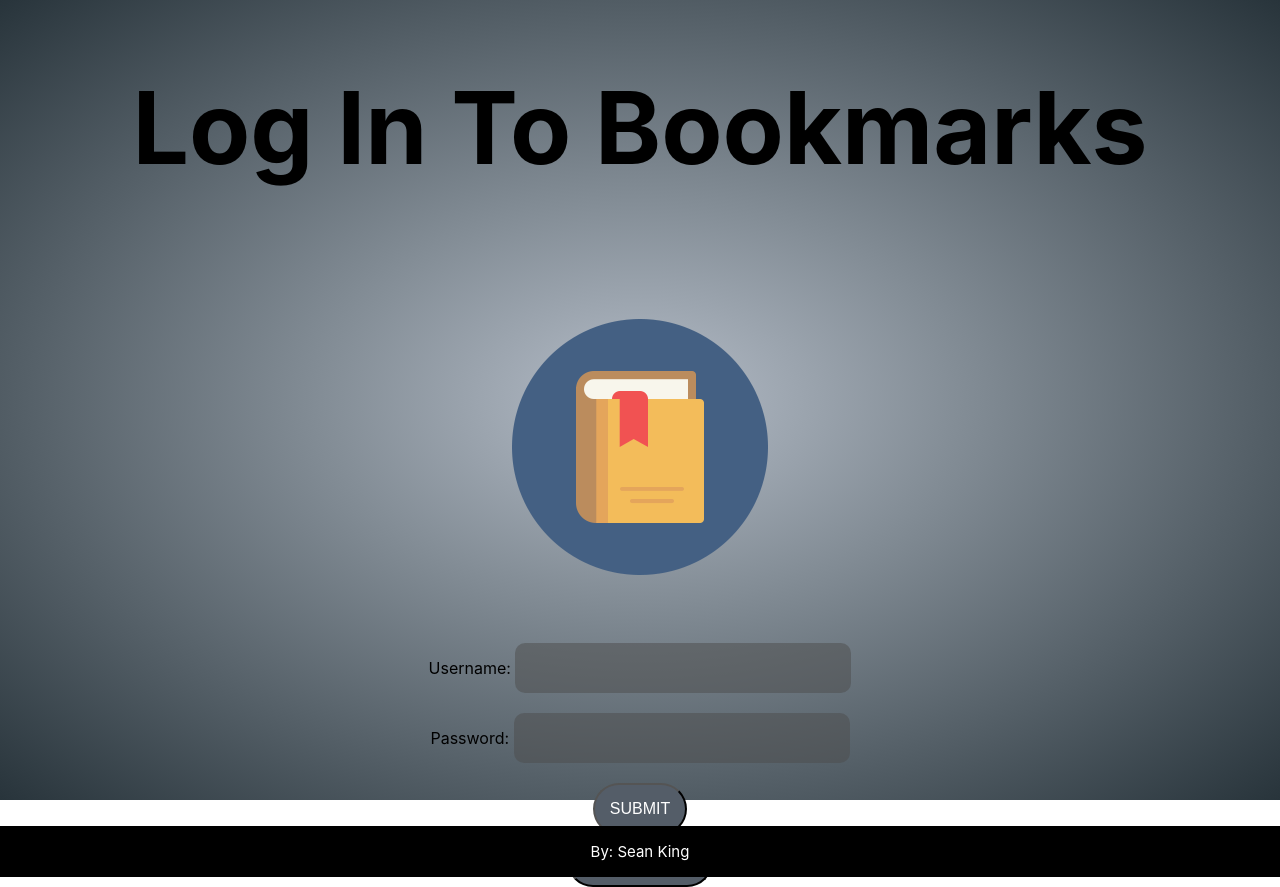
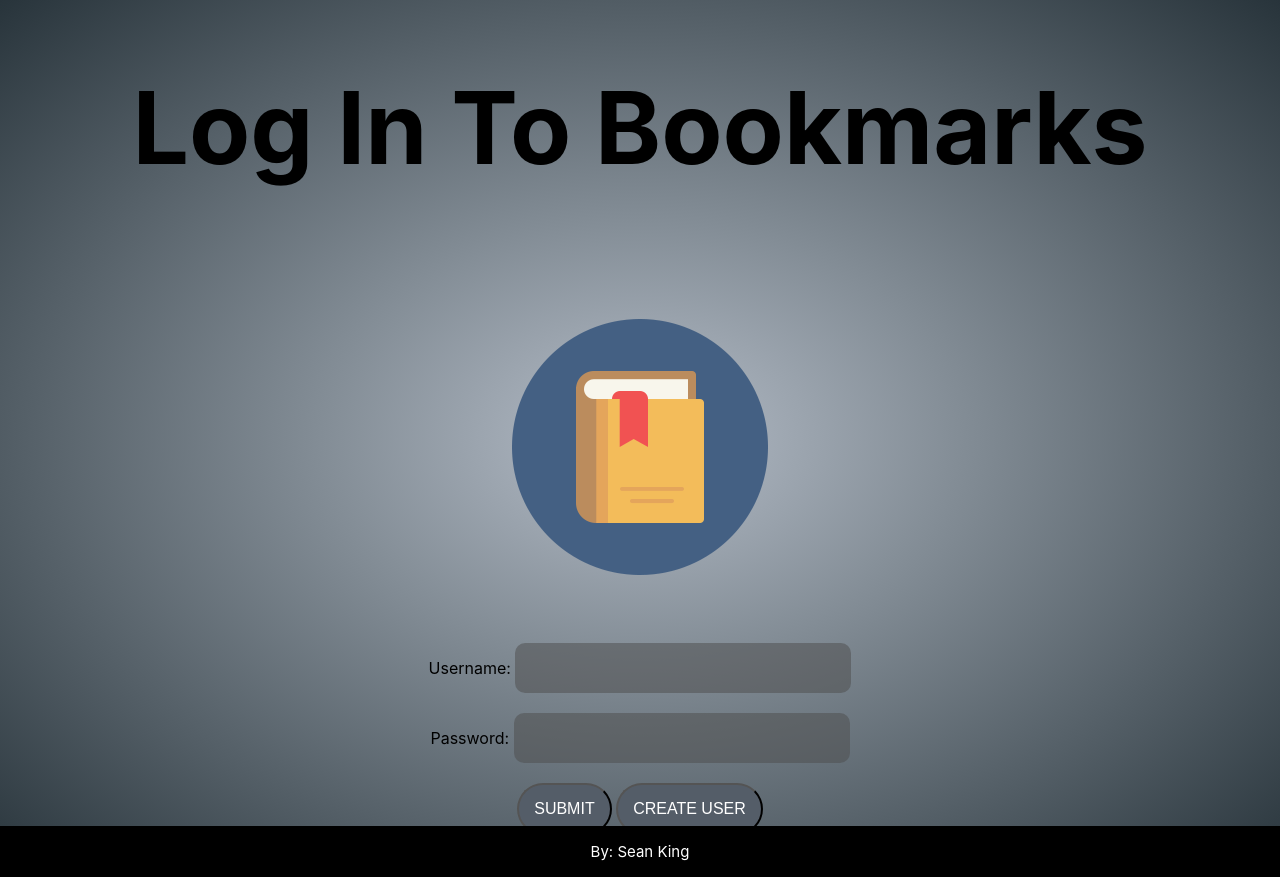
Before and after one commit to KingOfSean/Bookmarks, a React (Create React App) app: page / in a window 1280 px wide. Built offline with nearby package versions, Linux system fonts and the light colour scheme.

Commit message:
fixed vh 100%

```diff
--- a/src/App.css
+++ b/src/App.css
@@ -9,8 +9,8 @@
 		rgba(130, 140, 149, 1) 36%,
 		rgba(40, 52, 59, 1) 100%
 	);
-	width: 100vw;
-	height: 100vh;
+	width: 100%;
+	height: 100%;
 }
 
 /* body {
@@ -167,3 +167,6 @@ center img {
 center h1 {
 	font-size: 100px;
 }
+
+.login {
+}
--- a/src/App.js
+++ b/src/App.js
@@ -320,10 +320,10 @@ export default function App() {
 							<br />
 							<br />
 							<input className="submit" type="submit" />{" "}
+							<button className="submit" onClick={openCreateModal}>
+								Create User
+							</button>
 						</form>
-						<button className="submit" onClick={openCreateModal}>
-							Create User
-						</button>
 						<CreateUsers
 							createModal={createModal}
 							setCreateModal={setCreateModal}
```
